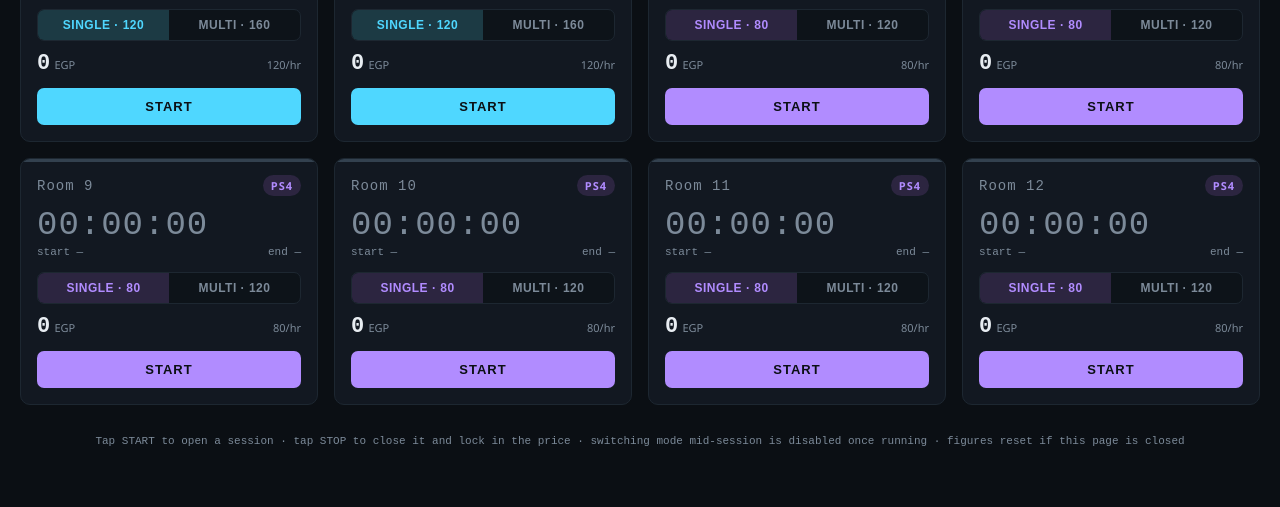
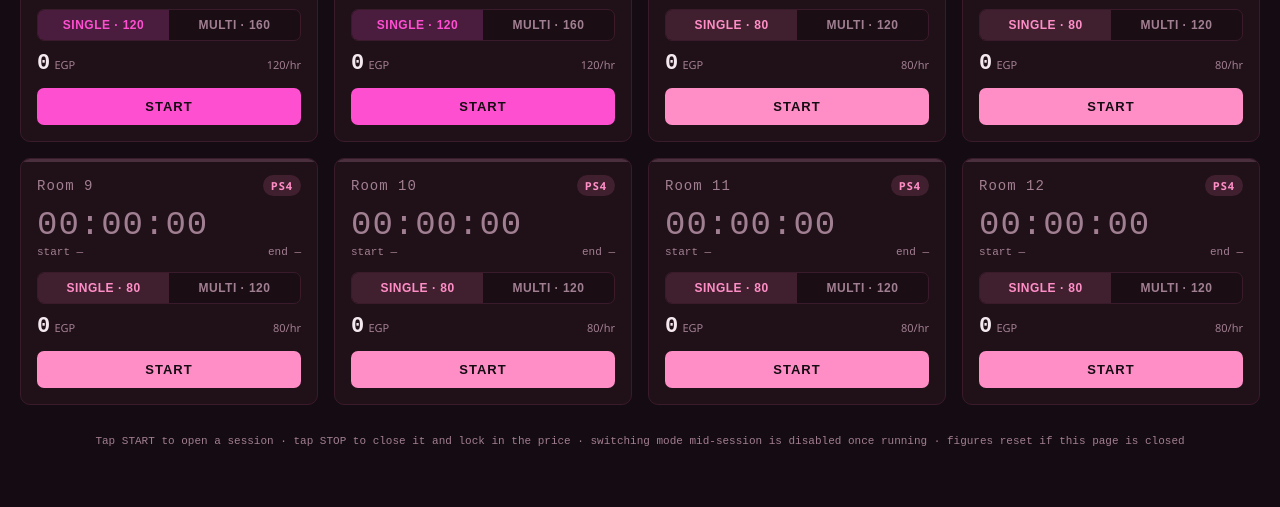
Before and after one commit to youseif2004-rgb/seif-, a plain HTML site: page ps-stations.html in a window 1280 px wide. Shown: the part 498-1005 px from the top of the page. Drawn offline with Linux system fonts and the light colour scheme.

Commit message:
Update ps-stations.html

```diff
--- a/ps-stations.html
+++ b/ps-stations.html
@@ -6,17 +6,17 @@
 <meta name="viewport" content="width=device-width, initial-scale=1.0">
 <style>
   :root{
-    --bg: #0b0f14;
-    --panel: #121821;
-    --panel-edge: #1d2731;
-    --ink: #e8edf2;
-    --ink-dim: #7c8a99;
-    --ps5: #4fd7ff;
-    --ps5-dim: #1c3a44;
-    --ps4: #b18cff;
-    --ps4-dim: #2c2540;
+    --bg: #150b12;
+    --panel: #201017;
+    --panel-edge: #3a1b2b;
+    --ink: #f5e9f0;
+    --ink-dim: #a17f92;
+    --ps5: #ff4fd1;
+    --ps5-dim: #4a1c3d;
+    --ps4: #ff8ec7;
+    --ps4-dim: #40202f;
     --live: #ffb347;
-    --off: #33414f;
+    --off: #4a2f3e;
     --mono: 'Courier New', ui-monospace, monospace;
   }
   *{box-sizing:border-box; margin:0; padding:0;}
@@ -61,7 +61,7 @@
   .ledger .stat .n{ font-size:24px; font-weight:bold; }
   .ledger .stat .l{ font-size:11px; color:var(--ink-dim); text-transform:uppercase; letter-spacing:1px; }
   #liveN{ color: var(--live); }
-  #revN{ color: #5fe38a; }
+  #revN{ color: #ff6fd8; }
 
   .grid{
     max-width:1280px;
@@ -124,7 +124,7 @@
 
   .mode{
     display:flex;
-    background: #0d1319;
+    background: #1a0d14;
     border:1px solid var(--panel-edge);
     border-radius:7px;
     overflow:hidden;
@@ -175,12 +175,12 @@
     letter-spacing:1px;
     cursor:pointer;
     background: var(--accent);
-    color: #0b0f14;
+    color: #150b12;
   }
   .card.running .go{
-    background: #29323d;
+    background: #3a2530;
     color: var(--ink);
-    border:1px solid #3a4753;
+    border:1px solid #4a2f3e;
   }
   .go:active{ transform: scale(0.98); }
 
```
